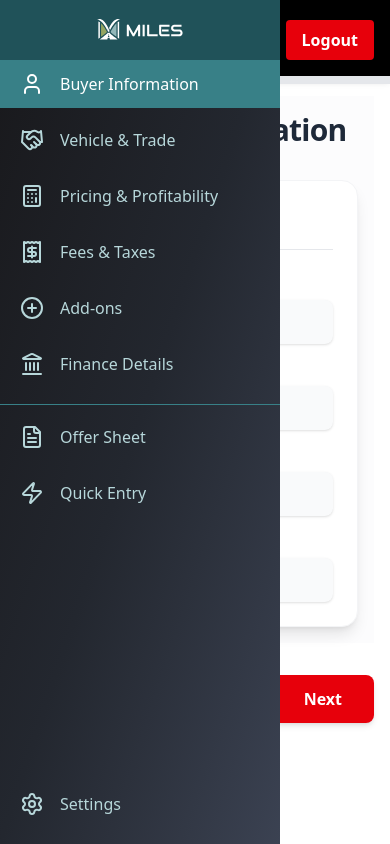
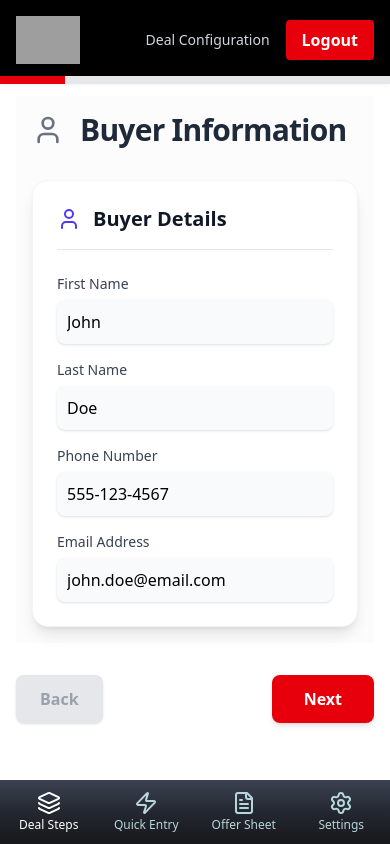
Before and after one commit to markwarddesign/dealer-offer-sheet, a React (Vite) app: page / in a window 390 px wide. Both pictures are taken after a click on the button "Demo Access (1 hour)". Built offline with nearby package versions, Linux system fonts and the light colour scheme; grey boxes are pictures that could not be loaded.

Commit message:
Update Sidebar.jsx

```diff
--- a/src/components/Sidebar.jsx
+++ b/src/components/Sidebar.jsx
@@ -1,7 +1,7 @@
-import React, { useState } from 'react';
+import React, { useState, useEffect, useRef } from 'react';
 import { useAppStore } from '../store';
-import { formSteps } from '../formSteps'; // Assuming formSteps exports the steps array
-import { FileText, Settings as SettingsIcon, Zap } from 'lucide-react';
+import { formSteps } from '../formSteps';
+import { FileText, Settings as SettingsIcon, Zap, Layers, X } from 'lucide-react';
 import milesLogo from '../assets/MILES_Logo.svg';
 import milesIcon from '../assets/MILES_Icon.svg';
 import { useNavigate } from 'react-router-dom';
@@ -9,27 +9,66 @@ import { useNavigate } from 'react-router-dom';
 const Sidebar = () => {
   const { page, activeStep } = useAppStore();
   const [isHovered, setIsHovered] = useState(false);
+  const [isFlyupOpen, setIsFlyupOpen] = useState(false);
   const navigate = useNavigate();
+  const flyupRef = useRef(null);
 
   const handleNavClick = (path) => {
     navigate(path);
+    setIsFlyupOpen(false);
   };
 
-  const handleOfferSheetClick = () => {
-    navigate('/offer');
-  };
+  const handleOfferSheetClick = () => navigate('/offer');
+  const handleSettingsClick = () => navigate('/settings');
+  const handleQuickEntryClick = () => navigate('/quick-entry');
 
-  const handleSettingsClick = () => {
-    navigate('/settings');
-  };
+  // Close flyup when clicking outside
+  useEffect(() => {
+    function handleClickOutside(event) {
+      if (flyupRef.current && !flyupRef.current.contains(event.target)) {
+        // A bit of a hack to not immediately close when the flyup button is clicked
+        if (!event.target.closest('#flyup-toggle')) {
+          setIsFlyupOpen(false);
+        }
+      }
+    }
+    document.addEventListener("mousedown", handleClickOutside);
+    return () => document.removeEventListener("mousedown", handleClickOutside);
+  }, [flyupRef]);
 
-  const handleQuickEntryClick = () => {
-    navigate('/quick-entry');
-  };
+  const mobileNavItems = [
+    {
+      id: 'flyup-toggle',
+      title: 'Deal Steps',
+      icon: Layers,
+      action: () => setIsFlyupOpen(!isFlyupOpen),
+      isActive: page === 'form',
+    },
+    {
+      title: 'Quick Entry',
+      icon: Zap,
+      action: handleQuickEntryClick,
+      isActive: page === 'quick-entry',
+    },
+    {
+      title: 'Offer Sheet',
+      icon: FileText,
+      action: handleOfferSheetClick,
+      isActive: page === 'offer',
+    },
+    {
+      title: 'Settings',
+      icon: SettingsIcon,
+      action: handleSettingsClick,
+      isActive: page === 'settings',
+    },
+  ];
 
   return (
+    <>
+      {/* --- Desktop Sidebar --- */}
       <div
-      className="sidebar no-print sticky top-0 left-0 h-[100dvh] overflow-y-auto text-white transition-all duration-300 ease-in-out z-20 bg-gradient-to-br from-dark-gradient-1 via-dark-gradient-2 to-dark-gradient-3"
+        className="sidebar no-print hidden md:sticky md:top-0 md:left-0 md:flex md:h-[100dvh] md:flex-col md:justify-between md:overflow-y-auto text-white transition-all duration-300 ease-in-out z-20 bg-gradient-to-br from-dark-gradient-1 via-dark-gradient-2 to-dark-gradient-3"
         style={{ width: isHovered ? '280px' : '60px' }}
         onMouseEnter={() => setIsHovered(true)}
         onMouseLeave={() => setIsHovered(false)}
@@ -104,6 +143,55 @@ const Sidebar = () => {
           </div>
         </div>
       </div>
+
+      {/* --- Mobile Flyup Menu --- */}
+      {isFlyupOpen && (
+        <div ref={flyupRef} className="md:hidden fixed bottom-16 left-0 w-full z-40 no-print animate-slide-up">
+          <div className="bg-gradient-to-t from-dark-gradient-1 to-dark-gradient-2 p-4 rounded-t-lg shadow-top">
+            <div className="flex justify-between items-center mb-4">
+              <h3 className="text-lg font-bold text-white">Deal Steps</h3>
+              <button onClick={() => setIsFlyupOpen(false)} className="p-1 text-miles-light">
+                <X className="h-6 w-6" />
+              </button>
+            </div>
+            <nav className="flex flex-col space-y-1">
+              {formSteps.map((step, index) => (
+                <button
+                  key={index}
+                  onClick={() => handleNavClick(step.path)}
+                  className={`flex items-center p-3 rounded-lg transition-colors duration-200 text-left ${
+                    page === 'form' && activeStep === index
+                      ? 'bg-miles-dark text-white'
+                      : 'text-miles-light hover:bg-miles-darkest hover:text-white'
+                  }`}
+                >
+                  <step.icon className="h-6 w-6 mr-4 flex-shrink-0" />
+                  <span>{step.title}</span>
+                </button>
+              ))}
+            </nav>
+          </div>
+        </div>
+      )}
+
+      {/* --- Mobile Bottom Nav --- */}
+      <div className="md:hidden fixed bottom-0 left-0 w-full h-16 bg-gradient-to-t from-dark-gradient-1 via-dark-gradient-2 to-dark-gradient-3 text-white z-30 flex justify-around items-center no-print shadow-top">
+        {mobileNavItems.map((item) => (
+          <button
+            key={item.title}
+            id={item.id}
+            onClick={item.action}
+            className={`flex flex-col items-center justify-center text-xs p-1 rounded-md transition-colors duration-200 w-1/4 h-full ${
+              item.isActive ? 'text-white' : 'text-miles-light hover:text-white'
+            }`}
+            title={item.title}
+          >
+            <item.icon className="h-6 w-6 mb-0.5" />
+            <span className="truncate">{item.title}</span>
+          </button>
+        ))}
+      </div>
+    </>
   );
 };
 
```
Lines whose indentation alone changed are shown as unchanged.
